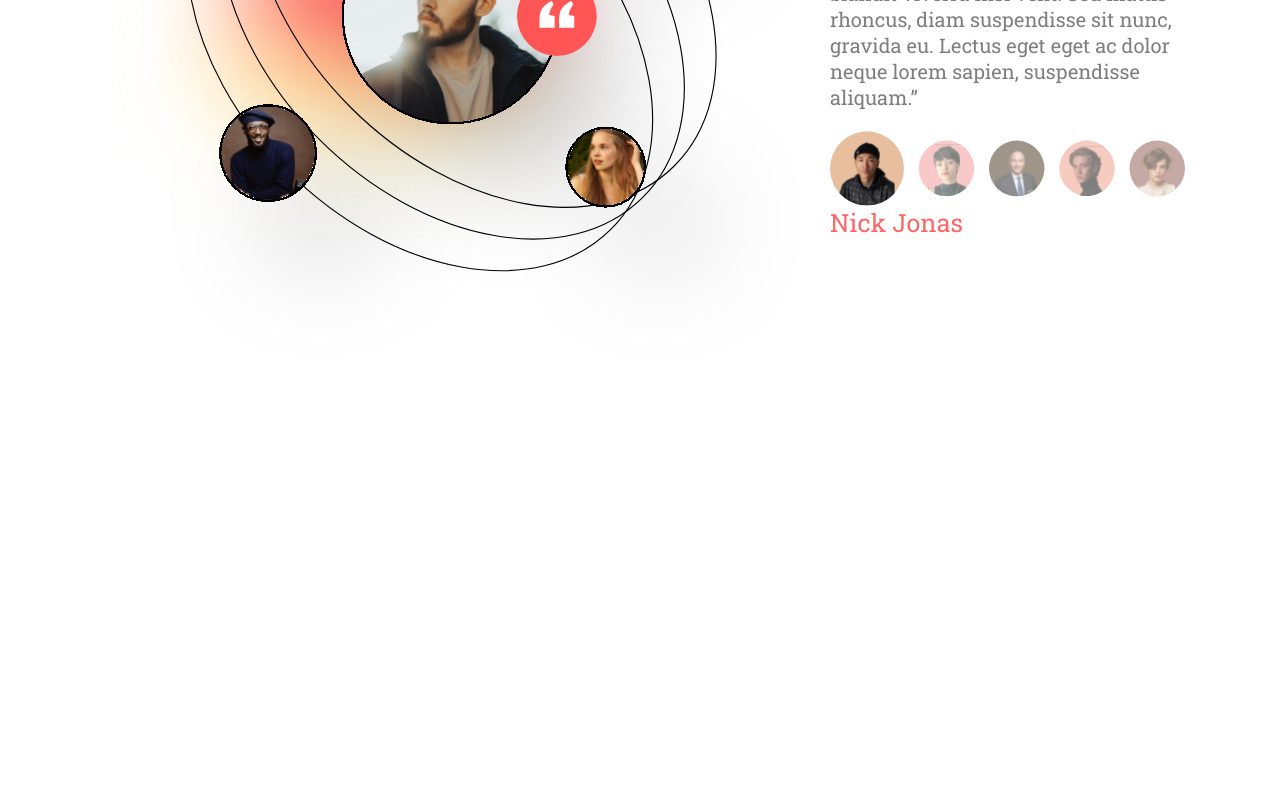
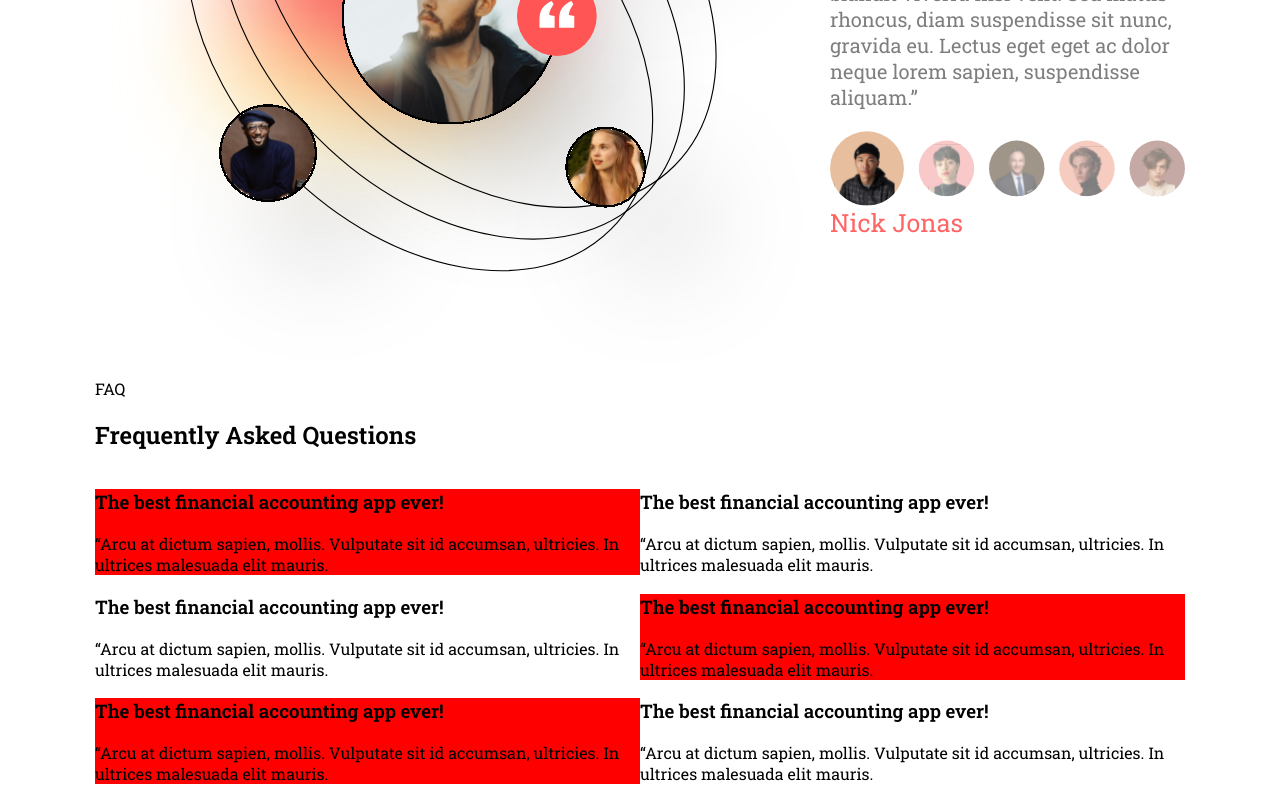
Before and after one commit to petekgithub/landingpage-uifry-v1, a Next.js app: page / in a window 1280 px wide. Shown: the part 3049-3849 px from the top of the page. Before the commit the page ends 3427 px from the top, so only its background shows below. Built offline with nearby package versions, Linux system fonts and the light colour scheme.

Commit message:
faq-style-red-bc's

```diff
--- a/pages/index.tsx
+++ b/pages/index.tsx
@@ -19,8 +19,8 @@ const Home: NextPage = () => {
     <Advantages />
     <Customize />
     <Testimonial />
-    {/*<Faq />
-    <GetStarted />
+    <Faq />
+    {/*<GetStarted />
     <Footer /> */}
 
 
--- a/src/pages/HomePage/Faq/index.tsx
+++ b/src/pages/HomePage/Faq/index.tsx
@@ -5,41 +5,40 @@ import styles from "./styles.module.scss";
 const Faq = () =>  {
   return (
     <section id="Faq" className={styles.container}>
-        <div className={styles.up}>
+        <div className={styles.title}>
             <span>FAQ</span>
             <h1>Frequently Asked Questions</h1>
         </div>
         <div className={styles.content}>
-          <div className={styles.down}>
-            <div className='left1'>
+          <div className={styles.left}>
+            <div className='leftOne'>
               <h3>The best financial accounting app ever!</h3>
               <p>“Arcu at dictum sapien, mollis. Vulputate sit id accumsan, ultricies. In ultrices malesuada elit mauris.</p>
             </div>
-            <div className='left2'>
+            <div className='leftTwo'>
               <h3>The best financial accounting app ever!</h3>
               <p>“Arcu at dictum sapien, mollis. Vulputate sit id accumsan, ultricies. In ultrices malesuada elit mauris.</p>
             </div>
-            <div className='left3'>
+            <div className='leftThree'>
               <h3>The best financial accounting app ever!</h3>
               <p>“Arcu at dictum sapien, mollis. Vulputate sit id accumsan, ultricies. In ultrices malesuada elit mauris.</p>
             </div>
-            <div className='right1'>
+          </div>
+          <div className={styles.right}>
+            <div className='rightOne'>
               <h3>The best financial accounting app ever!</h3>
               <p>“Arcu at dictum sapien, mollis. Vulputate sit id accumsan, ultricies. In ultrices malesuada elit mauris.</p>
             </div>
-            <div className='right2'>
+            <div className='rightTwo'>
               <h3>The best financial accounting app ever!</h3>
               <p>“Arcu at dictum sapien, mollis. Vulputate sit id accumsan, ultricies. In ultrices malesuada elit mauris.</p>
             </div>
-            <div className='right3'>
+            <div className='rightThree'>
               <h3>The best financial accounting app ever!</h3>
               <p>“Arcu at dictum sapien, mollis. Vulputate sit id accumsan, ultricies. In ultrices malesuada elit mauris.</p>
             </div>
-
-
           </div>
         </div>
-
     </section>
   )
 }
--- a/src/pages/HomePage/Faq/styles.module.scss
+++ b/src/pages/HomePage/Faq/styles.module.scss
@@ -1,3 +1,16 @@
-.container {
-  background-color: #AAC4FF;
+
+// all the 6 divs inside one div, just use the nth-child(odd) or nth-child(even)
+
+.content {
+  display:flex;
+
+
+  .left > div:nth-child(odd){
+    background-color: red;
+  }
+
+ .right > div:nth-child(even){
+    background-color: red;
+  }
+
 }
--- a/src/pages/HomePage/Testimonial/styles.module.scss
+++ b/src/pages/HomePage/Testimonial/styles.module.scss
@@ -9,7 +9,6 @@
   justify-items: center;
   // gap for title and img seperate them to each other
   gap : 70px;
-
 
 
   .container > left {
@@ -48,7 +47,7 @@
   .title {
    //position: absolute;
    width: 100%;
-   //text-align:center;
+   text-align:center;
   }
 
   .image{
@@ -70,8 +69,4 @@
     flex-direction : column;
   }
 
-
-
-
-
 }
```
